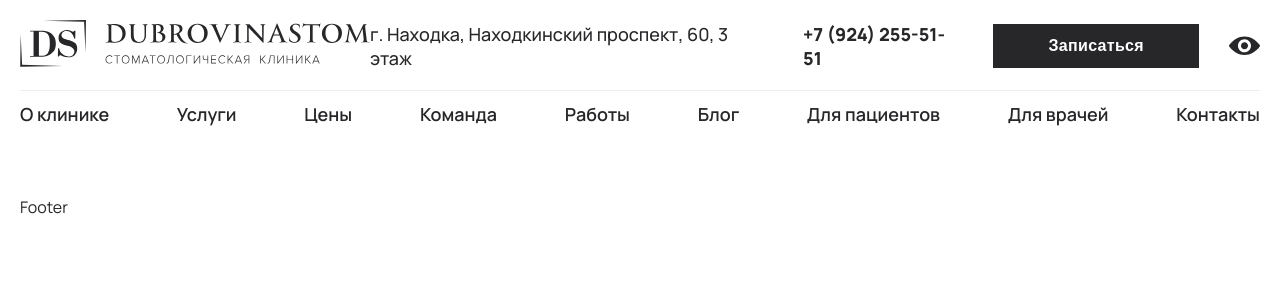
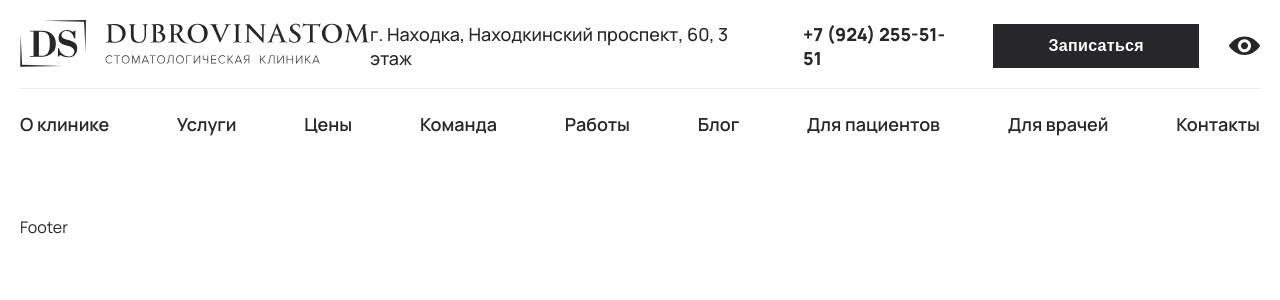
Before and after one commit to blessMe-Padre/dubrovina-client, a Next.js app: page / in a window 1280 px wide. Shown: the top 300 px of the page. Built offline with nearby package versions, Linux system fonts and the light colour scheme.

Commit message:
feat: правит стили

```diff
--- a/app/components/Header/Header.jsx
+++ b/app/components/Header/Header.jsx
@@ -27,12 +27,11 @@ export default function Header() {
         }
     };
 
-    const handleMouseLeave = (idx) => {
-          if (menuRef.current && !menuRef.current.contains(event.relatedTarget)
-            && subMenuRef.current && !subMenuRef.current.contains(event.relatedTarget)) {
-            setMenuSubMenuOpen(null);
-          }
-
+    const handleMouseLeave = () => {
+        if (menuRef.current && !menuRef.current.contains(event.relatedTarget)
+        && subMenuRef.current && !subMenuRef.current.contains(event.relatedTarget)) {
+        setMenuSubMenuOpen(null);
+        }
     };
 
     const handleClick = () => {
--- a/app/components/Header/style.module.css
+++ b/app/components/Header/style.module.css
@@ -125,7 +125,7 @@
     align-items: center;
     justify-content: space-between;
     gap: 20px;
-    margin: 30px 0;
+    margin: 40px 0;
 }
 
 .main_menu_links .main_menu_link .link {
@@ -150,17 +150,19 @@
     content: '';
     width: 100%;
     height: 1px;
-    top: -50%;
+    top: -100%;
     background-color: var(--gray_light);
 }
 
 .sub_menu {
+
+    border: 1px solid var(--gray_bold);
     position: absolute;
     top: 25px;
-    left: 0;
+    left: -40%;
     background-color: var(--white);
     padding: 40px 51px;
-    box-shadow: 0 0 10px rgba(0, 0, 0, 0.2);
+    /* box-shadow: 0 0 10px rgba(0, 0, 0, 0.2); */
     z-index: 1;
     opacity: 0;
     visibility: hidden;
```
